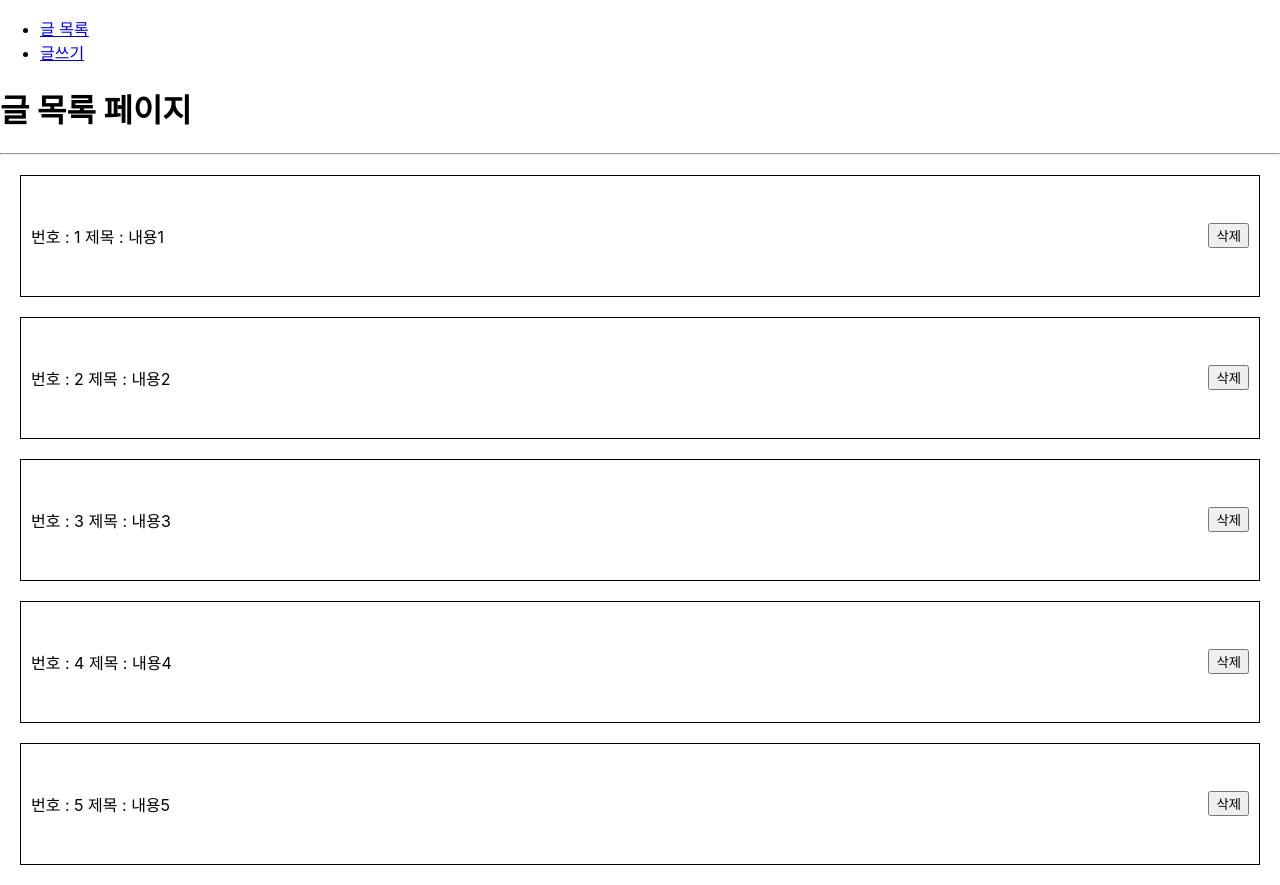
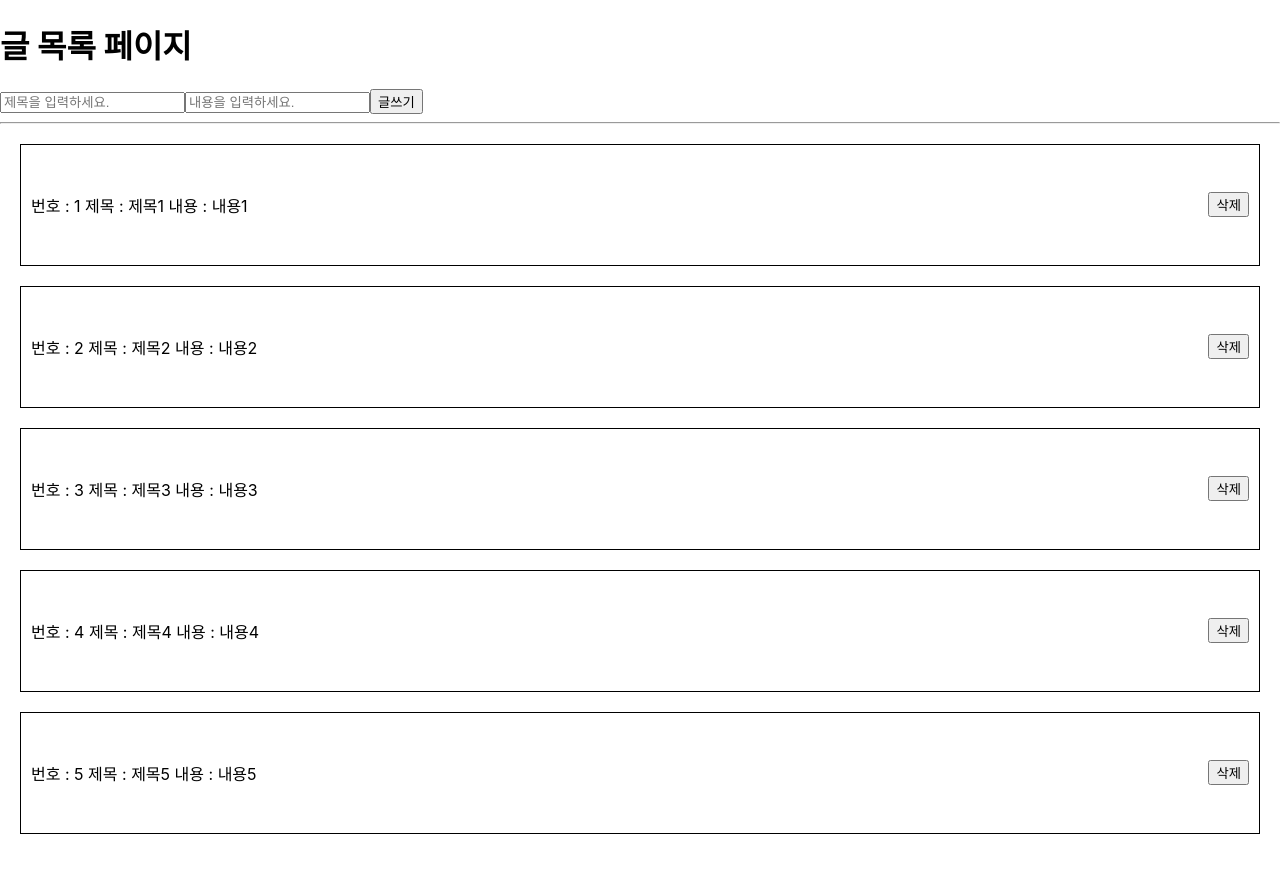
Before and after one commit to Griotold/my-app, a React (Create React App) app: page / in a window 1280 px wide. After the commit the page ends 854 px from the top, so only its background shows below. Built offline with nearby package versions, Linux system fonts and the light colour scheme.

Commit message:
글 목록 보기 쓰기 완료

```diff
--- a/src/App.js
+++ b/src/App.js
@@ -2,17 +2,13 @@
 import './App.css';
 
 import { Switch, Route } from 'react-router-dom';
-import Navigation from './components/Navigation';
+
 import ListPage from './pages/ListPage';
-import WritePage from './pages/WritePage';
+
 function App() {
     return (
         <div>
-            <Navigation />
-            <Switch>
-                <Route path="/" exact component={ListPage} />
-                <Route path="/write" exact component={WritePage} />
-            </Switch>
+            <ListPage />
         </div>
     );
 }
--- a/src/components/Navigation.js
+++ /dev/null
@@ -1,17 +0,0 @@
-import React from 'react';
-import { Link } from 'react-router-dom';
-const Navigation = () => {
-    return (
-        <ul>
-            <li>
-                <Link to="/">글 목록</Link>
-            </li>
-            <li>
-                <Link to="/write">글쓰기</Link>
-            </li>
-        </ul>
-    );
-};
-
-export default Navigation;
-<ul></ul>;
--- a/src/pages/ListPage.js
+++ b/src/pages/ListPage.js
@@ -12,22 +12,67 @@
 `;
 
 const ListPage = () => {
+    const [no, setNo] = useState(6);
+
+    const [post, setPost] = useState({
+        id: no,
+        title: '',
+        content: '',
+    });
+
     const [posts, setPosts] = useState([
-        { id: 1, title: '내용1' },
-        { id: 2, title: '내용2' },
-        { id: 3, title: '내용3' },
-        { id: 4, title: '내용4' },
-        { id: 5, title: '내용5' },
+        { id: 1, title: '제목1', content: '내용1' },
+        { id: 2, title: '제목2', content: '내용2' },
+        { id: 3, title: '제목3', content: '내용3' },
+        { id: 4, title: '제목4', content: '내용4' },
+        { id: 5, title: '제목5', content: '내용5' },
     ]);
+
+    const handleWrite = () => {
+        let newId;
+        newId = posts[posts.length - 1].id + 1;
+        setPosts([...posts, { ...post, id: newId }]);
+    };
+
+    const handleForm = (e) => {
+        console.log(e.target.name);
+        console.log(e.target.value);
+
+        // computed property names 문법 : 키값 동적 할당
+        setPost({ ...post, [e.target.name]: e.target.value });
+        console.log(post.title);
+        console.log(post.content);
+    };
+
     return (
         <div>
             <h1>글 목록 페이지</h1>
+            <form>
+                <input
+                    type="text"
+                    placeholder="제목을 입력하세요."
+                    value={post.title}
+                    onChange={handleForm}
+                    name="title"
+                />
+                <input
+                    type="text"
+                    placeholder="내용을 입력하세요."
+                    value={post.content}
+                    onChange={handleForm}
+                    name="content"
+                />
+                <button type="button" onClick={handleWrite}>
+                    글쓰기
+                </button>
+            </form>
             <hr />
 
             {posts.map((post) => (
                 <StyledItemBoxDiv>
                     <div>
-                        번호 : {post.id} 제목 : {post.title}
+                        번호 : {post.id} 제목 : {post.title} 내용 :{' '}
+                        {post.content}
                     </div>
 
                     <button>삭제</button>
--- a/src/pages/WritePage.js
+++ /dev/null
@@ -1,24 +0,0 @@
-import React from 'react';
-
-const WritePage = () => {
-    const handleWrite = () => {
-        // ListPage의 setPosts에
-        let post = { id: 6, title: '인풋값' };
-    };
-
-    return (
-        <div>
-            <h1>글쓰기 페이지</h1>
-            <hr />
-            <form>
-                <input type="text" placeholder="제목을 입력하세요." />
-                <button type="button" onClick={handleWrite}>
-                    글쓰기
-                </button>
-            </form>
-        </div>
-    );
-};
-
-export default WritePage;
-<h1>글쓰기 페이지</h1>;
```
